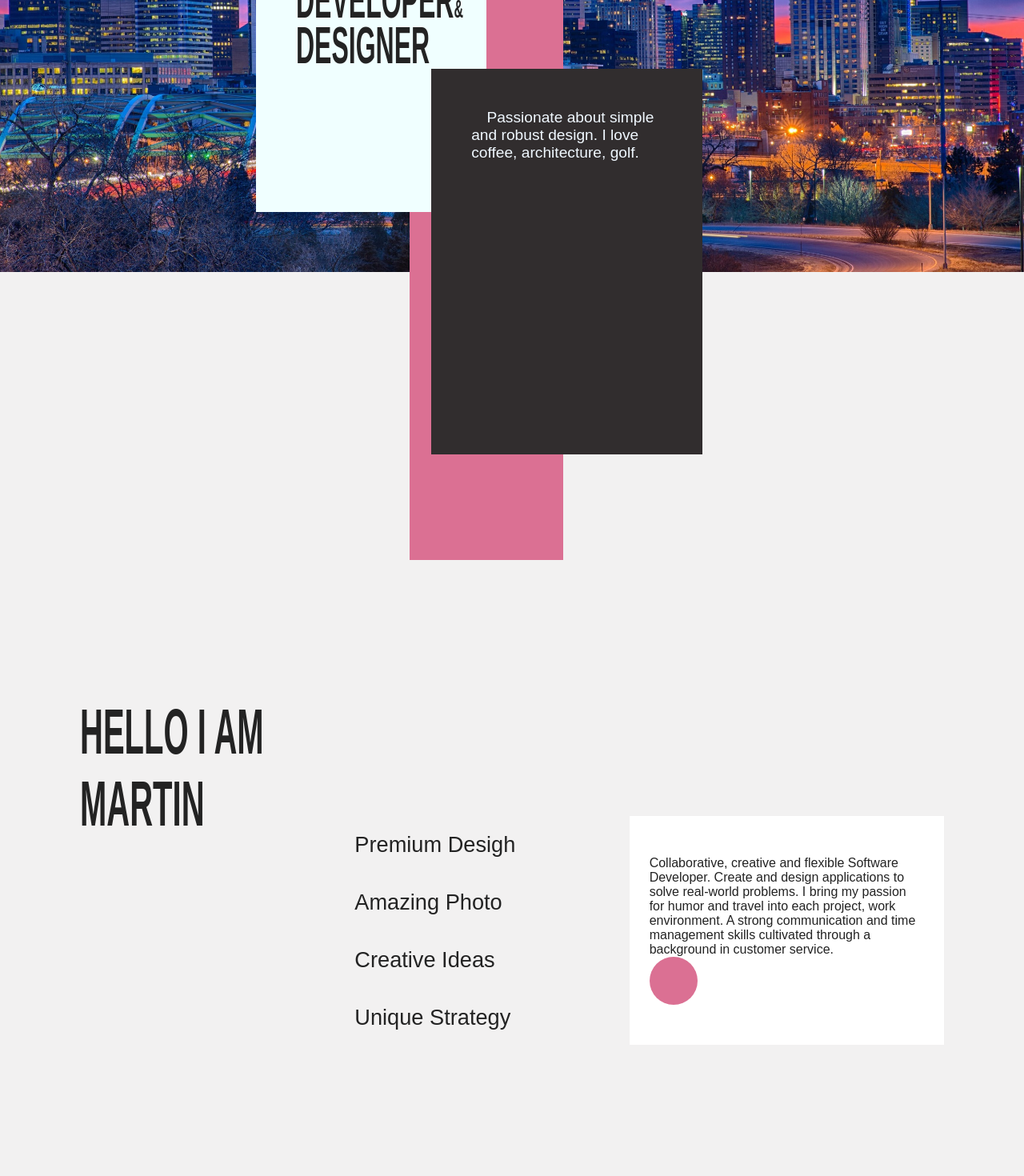
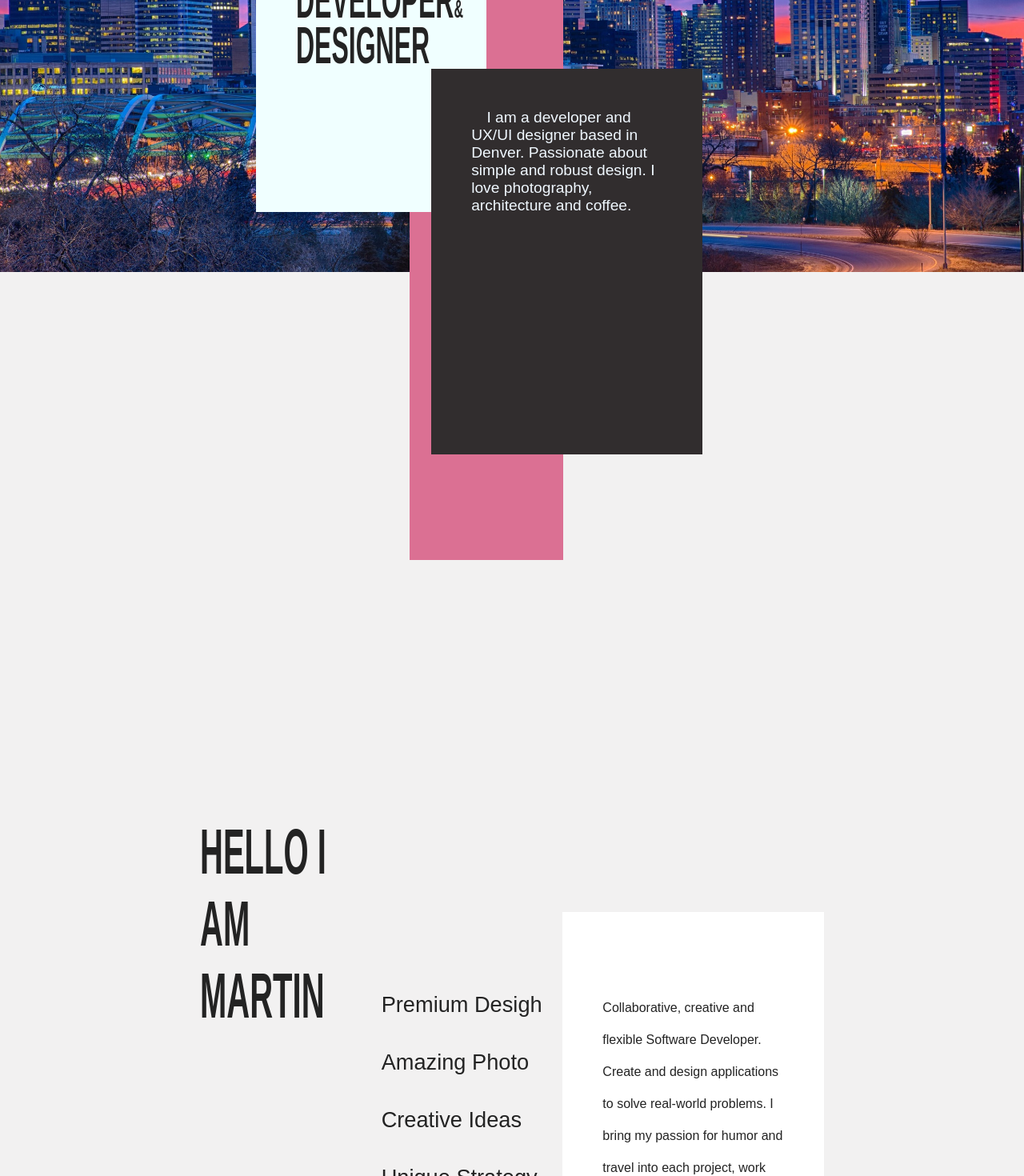
Before and after one commit to martinstojmenovski/Portfolio, a React (Create React App) app: page / in a window 1280 px wide. Shown: the part 380-1850 px from the top of the page at 80% size. Built offline with nearby package versions, Linux system fonts and the light colour scheme; a web font is replaced by a local one.

Commit message:
Working on styling end of the day

```diff
--- a/src/Components/Home.js
+++ b/src/Components/Home.js
@@ -12,8 +12,9 @@ function Home({ home }) {
             <h1 className="developer" >DEVELOPER<span style={{ fontSize: '1rem' }}>&</span></h1>
             <h1 className='designer'>DESIGNER</h1>
             <div className='front-layout'>
-              <p className='statement'>&emsp;Passionate about simple and robust design.
-                I love coffee, architecture, golf.</p>
+              <p className='statement'>&emsp;I am a developer and UX/UI
+                designer based in Denver. Passionate about simple and robust design.
+                I love photography, architecture and coffee.</p>
 
             </div>
           </div>
--- a/src/Components/about.css
+++ b/src/Components/about.css
@@ -1,7 +1,8 @@
 .about{
 position: relative;
 display: flex;
-padding: 300px 100px 0 100px ;
+padding: 400px 250px 0 250px ;
+top: auto;
 }
 .about h1{
     flex: 1;
@@ -14,17 +15,21 @@ padding: 300px 100px 0 100px ;
 .about ul {
     flex: 1;
     position: relative;
-    top: -20%;
 }
 .about .aboutme{
     flex: 1;
-    padding: 50px 25px;
+    padding: 100px 50px;
     height: fit-content;
     background-color: white;
     position: relative;
     top: -20%;
-
-
+    height: 60vh;
+    display: flex;
+    flex-direction: column;
+    justify-content: space-between;
+}
+.about p{
+ line-height: 40px ;
 }
 .about ul li{
     list-style: none;
@@ -32,9 +37,7 @@ padding: 300px 100px 0 100px ;
     font-size: 1.7rem;
 }
 div .dot{
- display: flex;
- justify-content: flex-end;
-
+ margin-left: auto;
 }
 
 
--- a/src/Components/navbar.css
+++ b/src/Components/navbar.css
@@ -1,7 +1,6 @@
 .navbar {
   position: fixed;
   display: flex;
-  /* justify-content: space-between; */
   width: 100%;
   margin: auto;
   z-index: 998;
```
